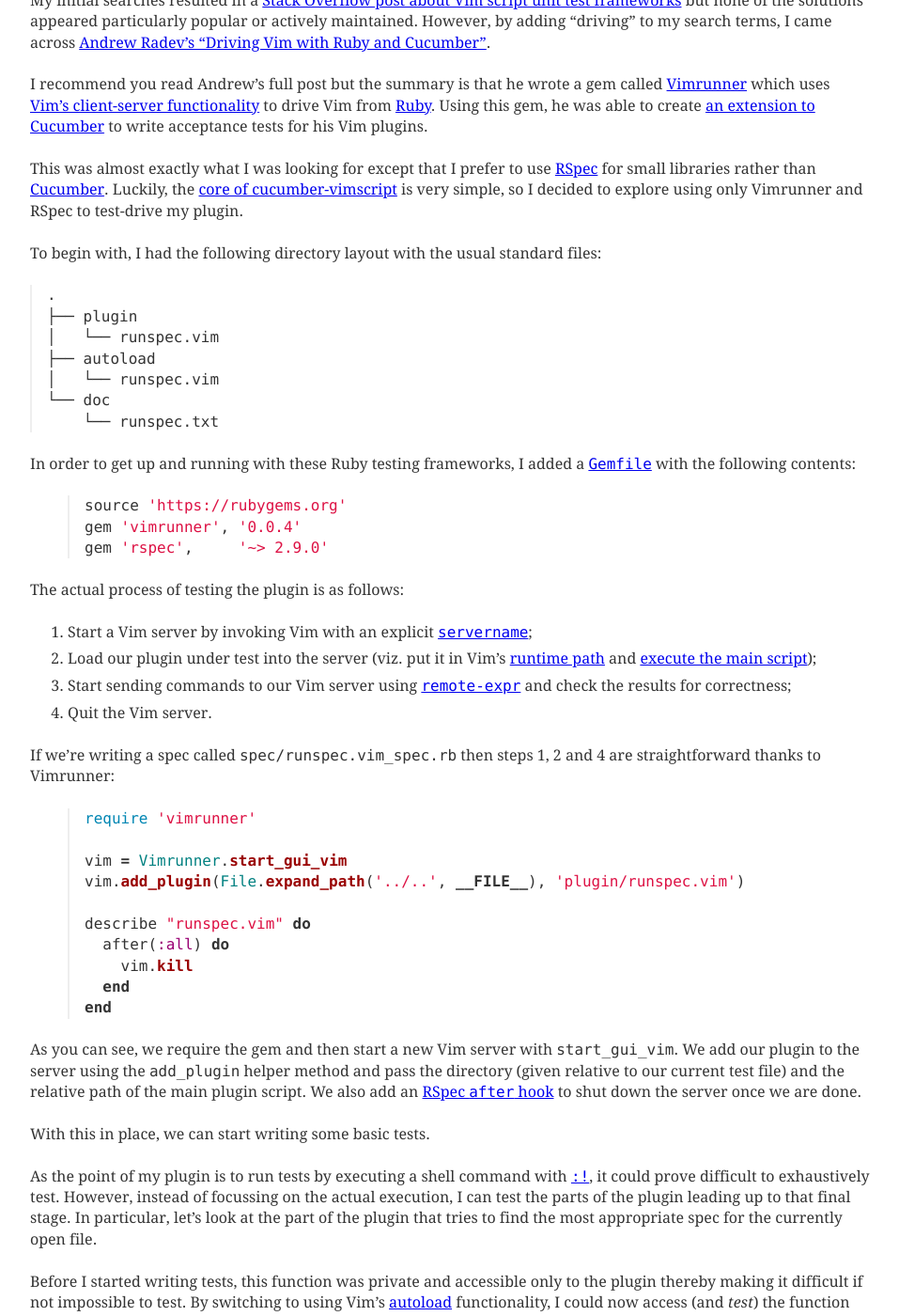
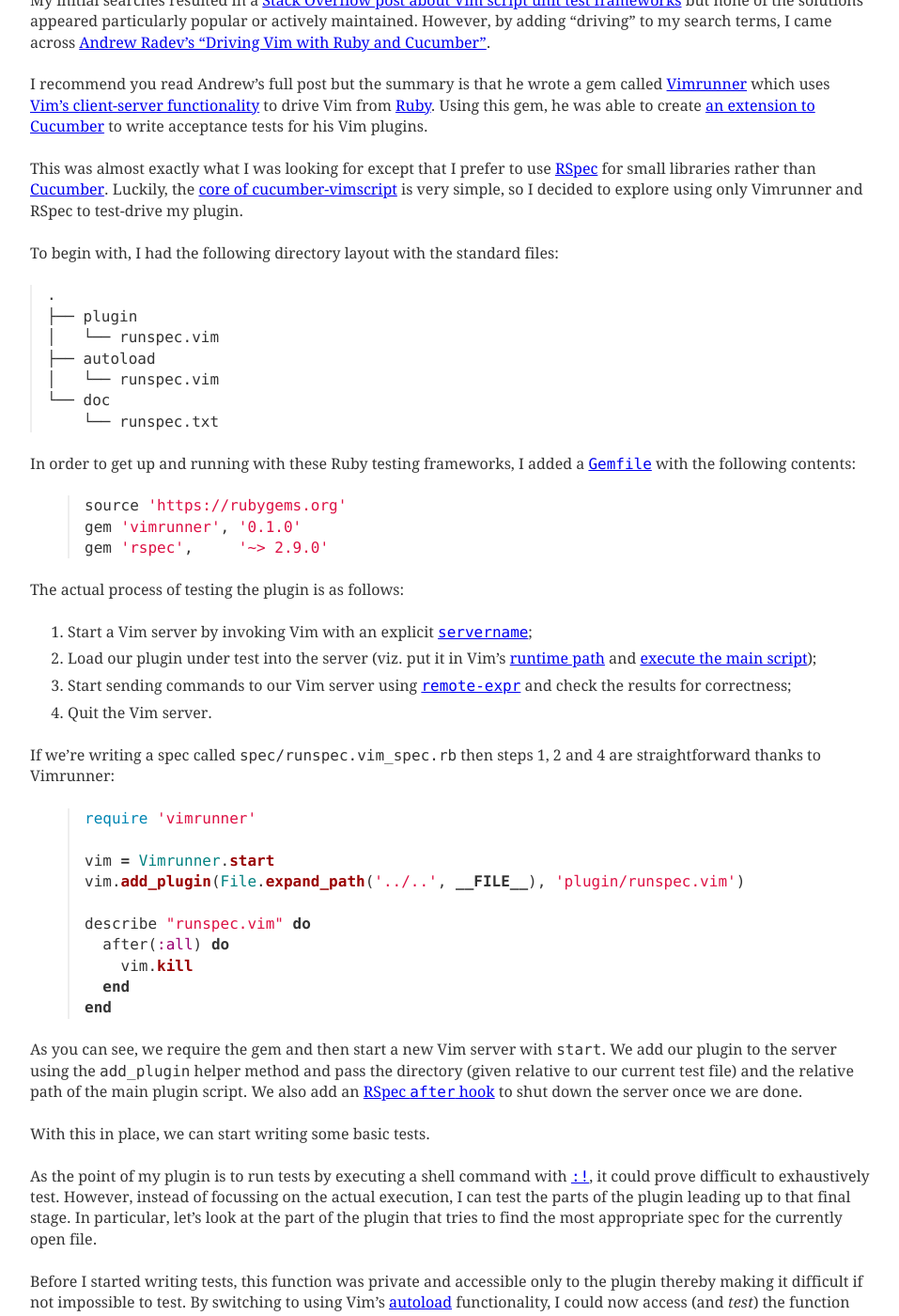
Before and after one commit to mudge/mudge.github.com, a Jekyll site: the page built from _posts/2012-04-18-testing-vim-plugins-on-travis-ci-with-rspec-and-vimrunner.markdown, in a window 1280 px wide and 1400 px high, scrolled down 536 px. Shown: the whole window at 94% size, without its empty margins (160-1117 px from the left). Built offline with Jekyll 4.4.1, drawn with Linux system fonts in a browser that asks for light colours; Markdown is read by kramdown in place of the engine named in the settings; comment, search, counter and statistics services are not loaded; some of the changed text lies outside the part shown.

Commit message:
Amend post for Vimrunner 0.1.0.

```diff
--- a/_posts/2012-04-18-testing-vim-plugins-on-travis-ci-with-rspec-and-vimrunner.markdown
+++ b/_posts/2012-04-18-testing-vim-plugins-on-travis-ci-with-rspec-and-vimrunner.markdown
@@ -42,8 +42,7 @@ This was almost exactly what I was looking for except that I prefer to use
 cucumber-vimscript][cucumber-vimscript core] is very simple, so I decided to
 explore using only Vimrunner and RSpec to test-drive my plugin.
 
-To begin with, I had the following directory layout with the usual standard
-files:
+To begin with, I had the following directory layout with the standard files:
 
     .
     ├── plugin
@@ -58,7 +57,7 @@ In order to get up and running with these Ruby testing frameworks, I added a
 
 {% highlight ruby %}
 source 'https://rubygems.org'
-gem 'vimrunner', '0.0.4'
+gem 'vimrunner', '0.1.0'
 gem 'rspec',     '~> 2.9.0'
 {% endhighlight %}
 
@@ -78,7 +77,7 @@ and 4 are straightforward thanks to Vimrunner:
 {% highlight ruby %}
 require 'vimrunner'
 
-vim = Vimrunner.start_gui_vim
+vim = Vimrunner.start
 vim.add_plugin(File.expand_path('../..', __FILE__), 'plugin/runspec.vim')
 
 describe "runspec.vim" do
@@ -89,7 +88,7 @@ end
 {% endhighlight %}
 
 As you can see, we require the gem and then start a new Vim server with
-`start_gui_vim`. We add our plugin to the server using the `add_plugin` helper
+`start`. We add our plugin to the server using the `add_plugin` helper
 method and pass the directory (given relative to our current test file) and
 the relative path of the main plugin script. We also add an [RSpec `after`
 hook][after] to shut down the server once we are done.
@@ -113,7 +112,7 @@ Here's the first (admittedly simple) spec:
 {% highlight ruby %}
 require 'vimrunner'
 
-vim = Vimrunner.start_gui_vim
+vim = Vimrunner.start
 vim.add_plugin(File.expand_path('../..', __FILE__), 'plugin/runspec.vim')
 
 describe "runspec.vim" do
@@ -238,7 +237,7 @@ RSpec.configure do |config|
   end
 
   config.before(:suite) do
-    VIM = Vimrunner.start_gui_vim
+    VIM = Vimrunner.start
     VIM.add_plugin(File.expand_path('../..', __FILE__), 'plugin/runspec.vim')
   end
 
```
